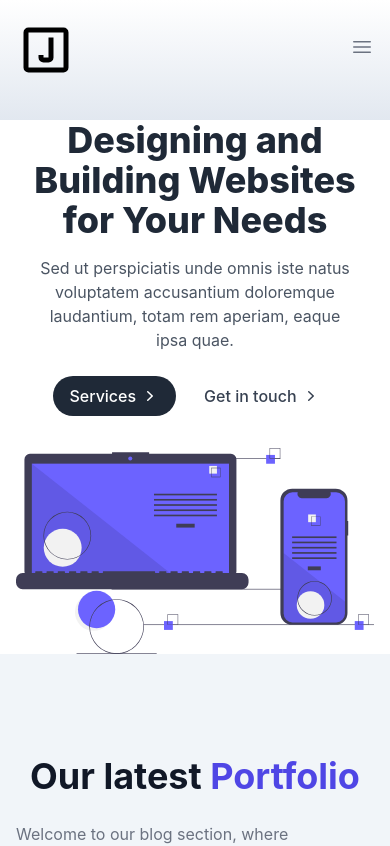
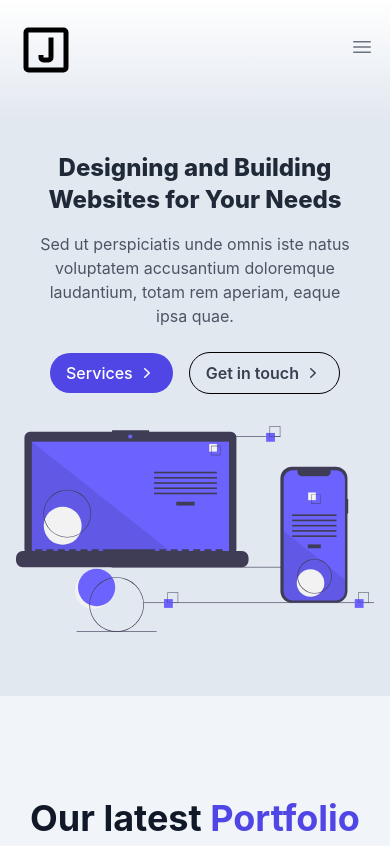
Before and after one commit to jacobadam/jacobadamdeveloper, a React (Create React App) app: page / in a window 390 px wide. Shown: the top 846 px of the page. Built offline with nearby package versions, Linux system fonts and the light colour scheme.

Commit message:
fix styling for multiple breakpoints

```diff
--- a/src/HomeHero.js
+++ b/src/HomeHero.js
@@ -1,20 +1,20 @@
 export default function HomepageHero() {
   return (
-    <section>
-      <div className="max-w-screen-xl mx-auto px-4 md:py-28 text-gray-600 overflow-hidden md:px-8 flex flex-col lg:flex-row">
+    <section className="bg-slate-200">
+      <div className="max-w-screen-xl mx-auto px-4 pt-8 pb-16 md:py-16 lg:pt-4 lg:pb-44 xl:pt-8 xl:pb-56 2xl:pb-72 2xl:pt-32 text-gray-600 overflow-hidden md:px-8 flex flex-col lg:flex-row">
         {/* Text Section */}
-        <div class="flex flex-col items-center justify-center px-4 text-center md:max-w-xl mx-auto">
-          <h1 class="text-4xl text-gray-800 font-extrabold sm:text-5xl">
+        <div className="flex flex-col items-center justify-center px-4 text-center md:max-w-xl mx-auto lg:pt-40">
+          <h1 className="text-2xl xxs:text-4xl text-gray-800 font-extrabold sm:text-5xl">
             Designing and Building Websites for Your Needs
           </h1>
-          <p class="mt-4 text-gray-600">
+          <p className="mt-4 text-gray-600">
             Sed ut perspiciatis unde omnis iste natus voluptatem accusantium
             doloremque laudantium, totam rem aperiam, eaque ipsa quae.
           </p>
-          <div class="flex items-center gap-x-3 mt-6">
+          <div className="flex items-center xxxs:gap-x-4 mt-6">
             <a
               href="/services"
-              class="flex items-center justify-center gap-x-1 py-2 px-4 text-white font-medium bg-gray-800 duration-150 hover:bg-gray-700 active:bg-gray-900 rounded-full"
+              className="flex items-center justify-center gap-x-1 py-1 xxxs:py-2 px-4 text-white font-medium bg-indigo-600 duration-150 rounded-full"
               aria-label="Visit services page"
             >
               Services
@@ -22,18 +22,14 @@ export default function HomepageHero() {
                 xmlns="http://www.w3.org/2000/svg"
                 viewBox="0 0 20 20"
                 fill="currentColor"
-                class="w-5 h-5"
+                className="w-5 h-5"
               >
-                <path
-                  fill-rule="evenodd"
-                  d="M7.21 14.77a.75.75 0 01.02-1.06L11.168 10 7.23 6.29a.75.75 0 111.04-1.08l4.5 4.25a.75.75 0 010 1.08l-4.5 4.25a.75.75 0 01-1.06-.02z"
-                  clip-rule="evenodd"
-                />
+                <path d="M7.21 14.77a.75.75 0 01.02-1.06L11.168 10 7.23 6.29a.75.75 0 111.04-1.08l4.5 4.25a.75.75 0 010 1.08l-4.5 4.25a.75.75 0 01-1.06-.02z" />
               </svg>
             </a>
             <a
               href="/contact"
-              class="flex items-center justify-center gap-x-1 py-2 px-4 text-gray-700 hover:text-gray-900 font-medium duration-150"
+              className="flex items-center justify-center gap-x-1 py-1 xxxs:py-2 px-4 text-gray-700 xxxs:border-black xxxs:border xxxs:rounded-full duration-150 font-semibold text-nowrap"
               aria-label="Get in touch"
             >
               Get in touch
@@ -41,13 +37,9 @@ export default function HomepageHero() {
                 xmlns="http://www.w3.org/2000/svg"
                 viewBox="0 0 20 20"
                 fill="currentColor"
-                class="w-5 h-5"
+                className="w-5 h-5"
               >
-                <path
-                  fill-rule="evenodd"
-                  d="M7.21 14.77a.75.75 0 01.02-1.06L11.168 10 7.23 6.29a.75.75 0 111.04-1.08l4.5 4.25a.75.75 0 010 1.08l-4.5 4.25a.75.75 0 01-1.06-.02z"
-                  clip-rule="evenodd"
-                />
+                <path d="M7.21 14.77a.75.75 0 01.02-1.06L11.168 10 7.23 6.29a.75.75 0 111.04-1.08l4.5 4.25a.75.75 0 010 1.08l-4.5 4.25a.75.75 0 01-1.06-.02z" />
               </svg>
             </a>
           </div>
@@ -62,6 +54,15 @@ export default function HomepageHero() {
           />
         </div>
       </div>
+
+      {/* Divider */}
+      {/* <div className="flex justify-center transition-opacity duration-700 ease-in-out opacity-100">
+        <img
+          src="wave7.png"
+          alt="Decorative divider"
+          className="w-full h-[300px]"
+        />
+      </div> */}
     </section>
   );
 }
```
